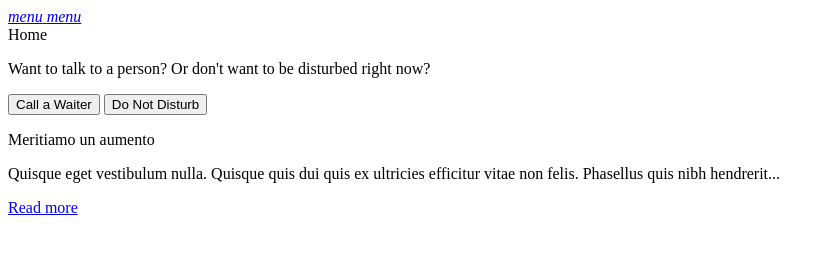
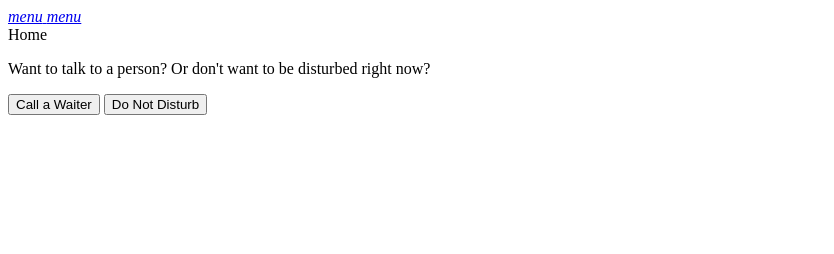
Before and after one commit to Athenkosi-rgb/mnu, a plain HTML site: page pages/homescreen.html in a window 1280 px wide. Shown: the whole page, without its empty margins (0-834 px from the left). Drawn offline with Linux system fonts and the light colour scheme.

Commit message:
Restaurant

```diff
--- a/pages/homescreen.html
+++ b/pages/homescreen.html
@@ -36,22 +36,6 @@
     </div>
     <div id="prep"></div>
     <!-- Restaurant Information Styled Card -->
-    <div class="card demo-card-header-pic">
-      <div
-        style="background-image: url(/www/assets/Restaurant1.jpg)"
-        class="card-header align-items-flex-end"
-      >
-        Meritiamo un aumento
-      </div>
-      <div class="card-content card-content-padding">
-        <p>
-          Quisque eget vestibulum nulla. Quisque quis dui quis ex ultricies
-          efficitur vitae non felis. Phasellus quis nibh hendrerit...
-        </p>
-      </div>
-      <div class="card-footer">
-        <a href="#view-restaurant-info" class="tab-link">Read more</a>
-      </div>
-    </div>
+    <div class="card demo-card-header-pic restaurant-card"></div>
   </div>
 </div>
```
Also changed, not shown: js/app.js (+23 -0 lines).
